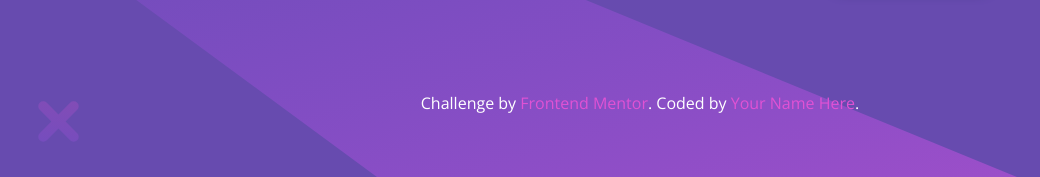
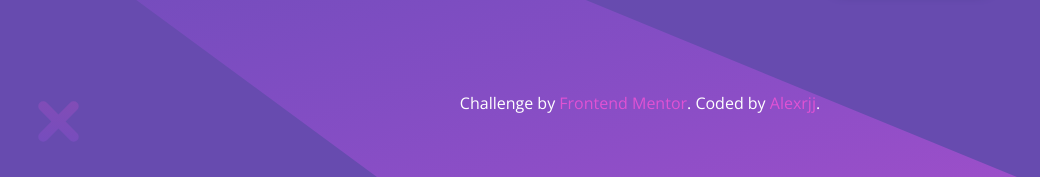
Before and after one commit to Alexrjj/Huddle-landing-page, a plain HTML site: page index.html in a window 1280 px wide. Shown: the part 623-800 px from the top of the page, 0-1040 px from the left. Drawn offline with nearby package versions, Linux system fonts and the light colour scheme.

Commit message:
Change footer description

```diff
--- a/index.html
+++ b/index.html
@@ -44,7 +44,7 @@
         <div class="col-lg attribution">
           <p>
             Challenge by <a href="https://www.frontendmentor.io?ref=challenge" target="_blank">Frontend Mentor</a>.
-            Coded by <a href="#">Your Name Here</a>.
+            Coded by <a href="https://github.com/Alexrjj">Alexrjj</a>.
           </p>
         </div>
       </div>
```
